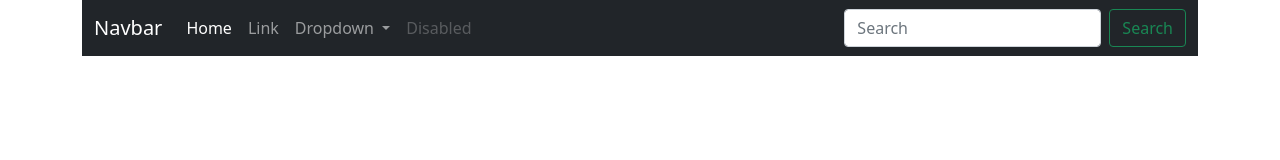
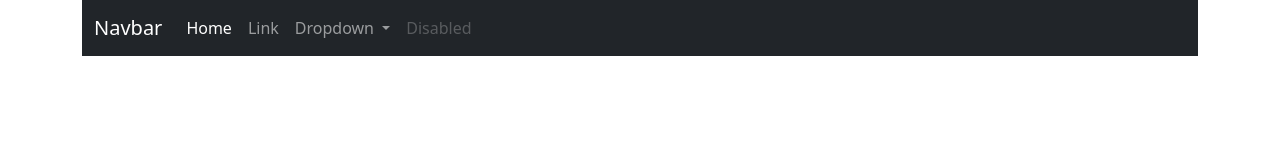
Before and after one commit to jaydon09/my-second-repo, a plain HTML site: page index.html in a window 1280 px wide. Drawn offline with nearby package versions, Linux system fonts and the light colour scheme.

Commit message:
remove search bar

```diff
--- a/index.html
+++ b/index.html
@@ -42,8 +42,6 @@
                   </li>
                 </ul>
                 <form class="d-flex">
-                  <input class="form-control me-2" type="search" placeholder="Search" aria-label="Search">
-                  <button class="btn btn-outline-success" type="submit">Search</button>
                 </form>
               </div>
             </div>
```
